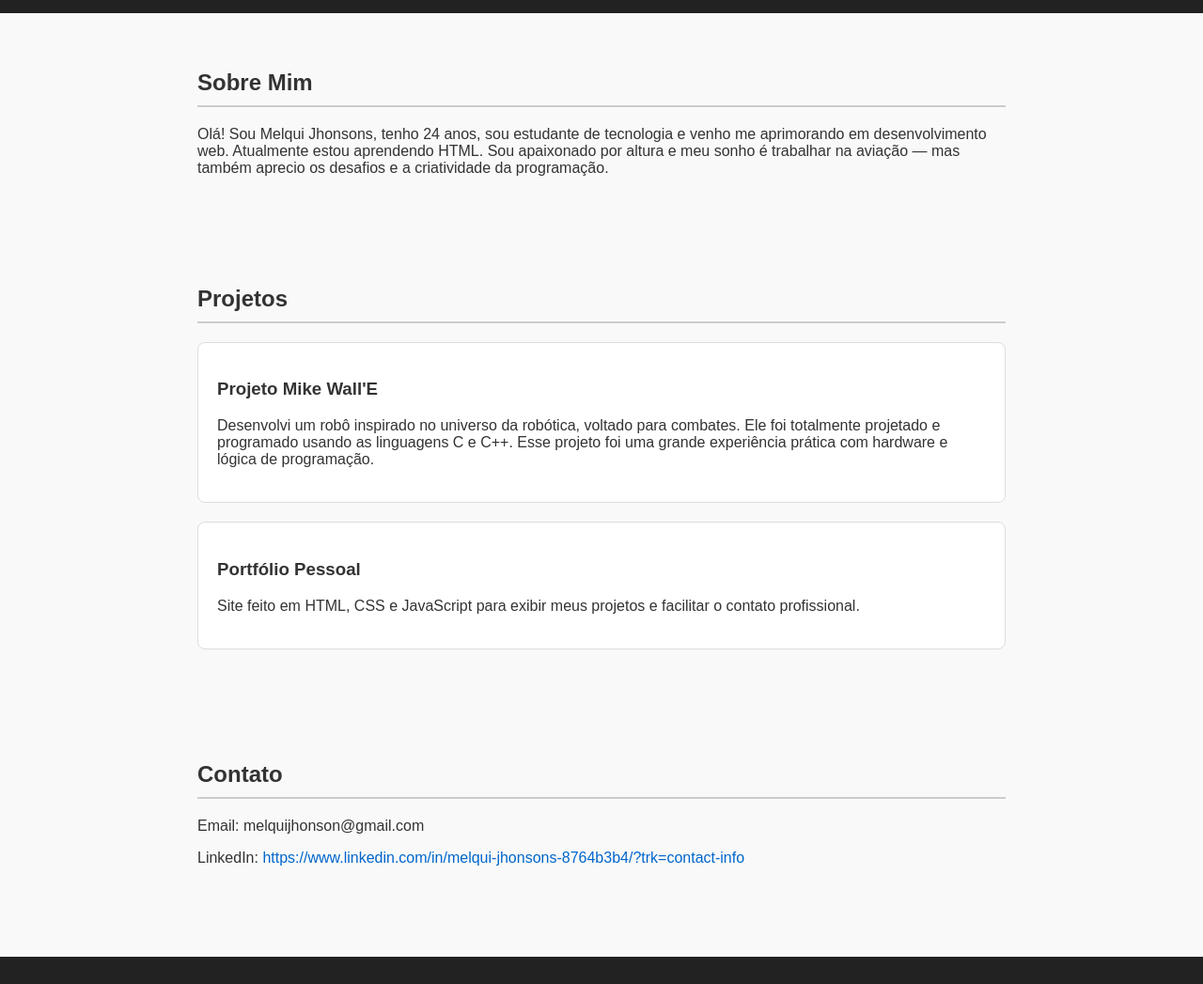
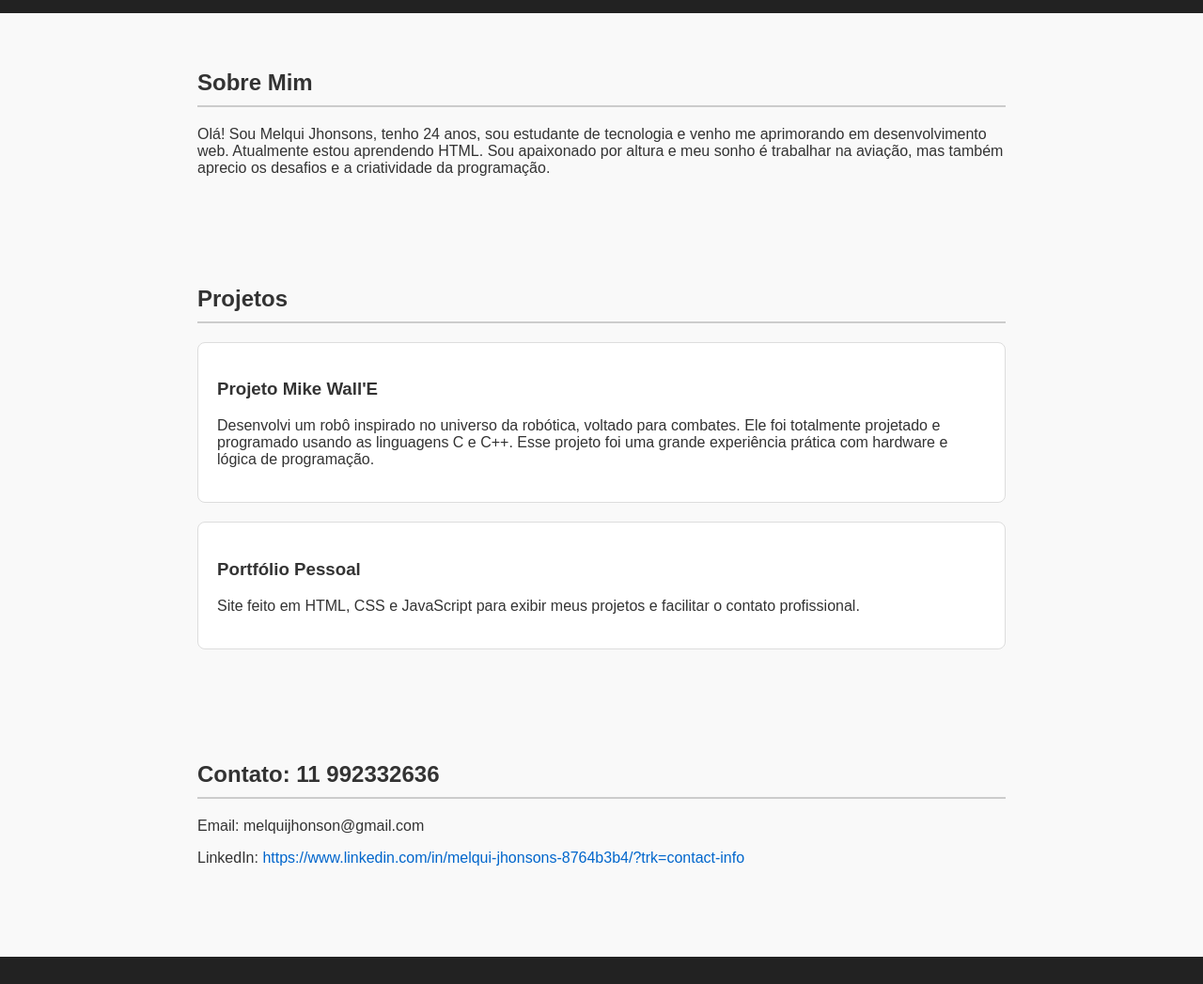
Before and after one commit to MelquiJhonsons/Meu_portfolio, a plain HTML site: page Portfolio_Melqui/index.html in a window 1280 px wide. Shown: the part 400-1447 px from the top of the page at 94% size. Drawn offline with Linux system fonts and the light colour scheme.

Commit message:
Meu Portfolio
Portfolio com algumas informações sobre mim

```diff
--- a/Portfolio_Melqui/index.html
+++ b/Portfolio_Melqui/index.html
@@ -1,3 +1,4 @@
+<!-- Portfolio -->
 <!DOCTYPE html>
 <html lang="pt-BR">
 <head>
@@ -27,7 +28,7 @@
 
   <section id="sobre" class="fade-in">
     <h2>Sobre Mim</h2>
-    <p>Olá! Sou Melqui Jhonsons, tenho 24 anos, sou estudante de tecnologia e venho me aprimorando em desenvolvimento web. Atualmente estou aprendendo HTML. Sou apaixonado por altura e meu sonho é trabalhar na aviação — mas também aprecio os desafios e a criatividade da programação.</p>
+    <p>Olá! Sou Melqui Jhonsons, tenho 24 anos, sou estudante de tecnologia e venho me aprimorando em desenvolvimento web. Atualmente estou aprendendo HTML. Sou apaixonado por altura e meu sonho é trabalhar na aviação, mas também aprecio os desafios e a criatividade da programação.</p>
   </section>
 
   <section id="projetos" class="fade-in">
@@ -43,7 +44,7 @@
   </section>
 
   <section id="contato" class="fade-in">
-    <h2>Contato</h2>
+    <h2>Contato: 11 992332636</h2>
     <p>Email: melquijhonson@gmail.com</p>
     <p>LinkedIn: <a href="https://www.linkedin.com/in/melqui-jhonsons-8764b3b4/?trk=contact-info" target="_blank">https://www.linkedin.com/in/melqui-jhonsons-8764b3b4/?trk=contact-info</a></p>
   </section>
```
